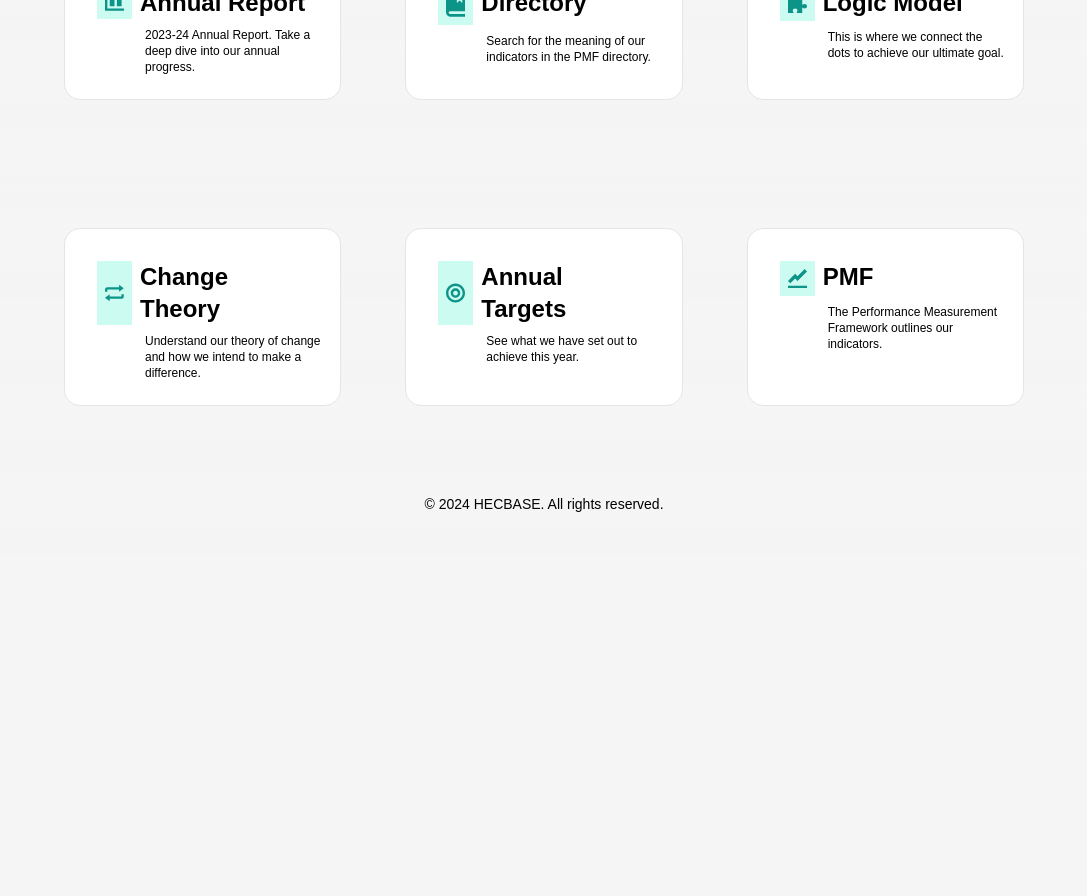
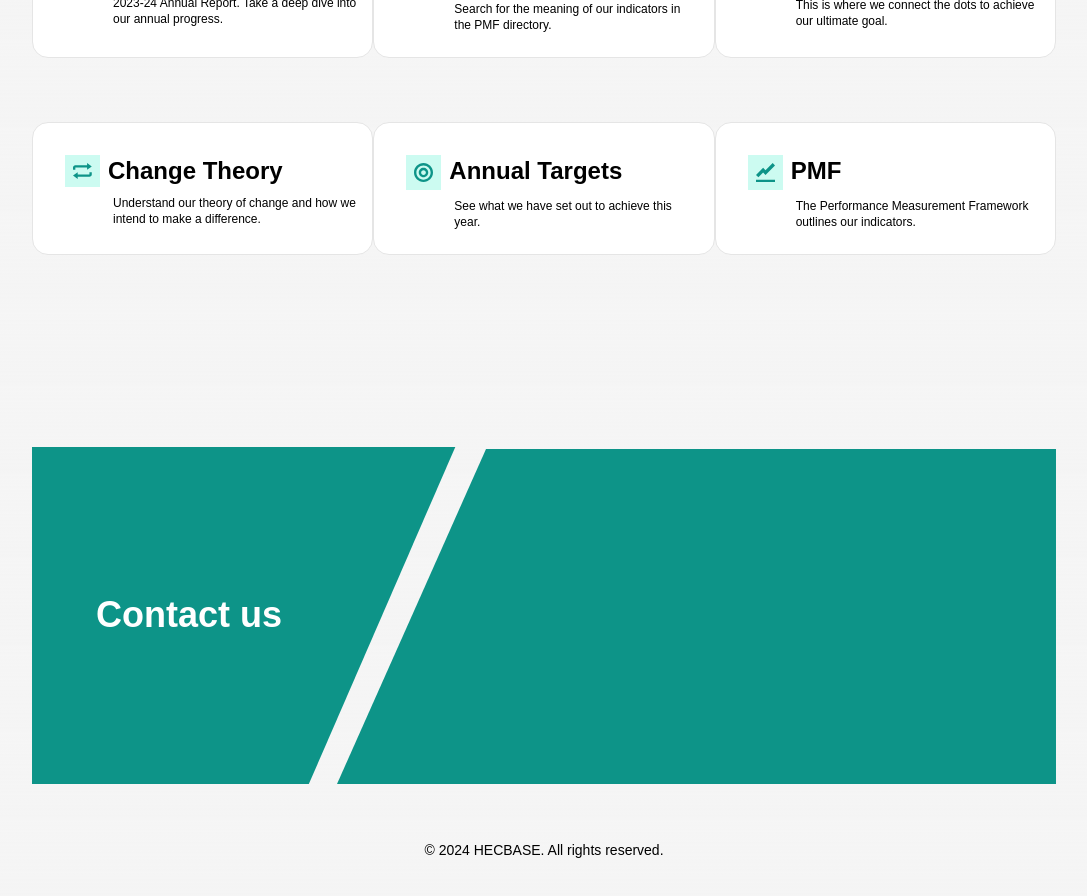
Before and after one commit to rosennabs/surveysalud, a Next.js app: page / in a window 1280 px wide. Shown: the part 1040-1936 px from the top of the page, without its empty margins (96-1183 px from the left). Before the commit the page ends 1610 px from the top, so only its background shows below. Built offline with nearby package versions, Linux system fonts and the light colour scheme.

Commit message:
Build contact us section. Update styling on resource hub

```diff
--- a/src/app/page.tsx
+++ b/src/app/page.tsx
@@ -1,100 +1,161 @@
-'use client'
+"use client";
 
-import React, {useState} from 'react';
-import Link from 'next/link';
-import { useFormContext } from '../contexts/FormContext';
+import React, { useState } from "react";
+import Link from "next/link";
+import { useFormContext } from "../contexts/FormContext";
 
-const resourceCard = "flex flex-grow flex-col bg-white cursor-pointer border rounded-2xl border-neutral-200 w-full m-8 p-4";
-const activeResourceCard = "flex flex-grow flex-col bg-gradient-to-b from-primary-start to-primary-end text-white shadow-2xl border border-neutral-300 rounded-2xl w-full m-8 p-4";
+const resourceCard =
+  "flex flex-col bg-white cursor-pointer border rounded-2xl border-neutral-200 w-[350px] p-4";
+const activeResourceCard =
+  "flex flex-col bg-gradient-to-b from-primary-start to-primary-end text-white shadow-2xl border border-neutral-300 rounded-2xl w-[350px] p-4";
 const h5 = "text-2xl montserrat-semibold";
-const text = 'ml-16 -mt-2 mb-2 text-xs';
-const titleContainer = 'flex flex-row space-x-2 m-4';
+const text = "ml-16 -mt-2 mb-2 text-xs";
+const titleContainer = "flex flex-row space-x-2 m-4";
 const image = "bg-teal-100 p-2 w-[35px]";
 
-
 export default function Home() {
-
   const {
     baseButtonClassName,
     activeButtonClassName,
     activeButton,
-    handleButtonClick } = useFormContext();
+    handleButtonClick,
+  } = useFormContext();
 
   const [resourceClicked, setResourceClicked] = useState(null);
 
-  const handleResourceClick = (title : string) => {
+  const handleResourceClick = (title: string) => {
     setResourceClicked(title);
-  }
-
+  };
 
   return (
-    <div className='flex flex-col items-center'>
+    <div className="flex flex-col">
 
-    <div className='relative flex'>
+      {/* Section: PMF */}
+
+      <section className="relative flex">
         <div className="relative flex flex-col my-24 w-2/3 z-10">
+          <h1 className="text-5xl text-black pb-8">
+            PERFORMANCE MEASUREMENT & EVALUATION{" "}
+          </h1>
+          <p className="pb-8">
+            {" "}
+            Performance measurement and evaluation are critical components of
+            our success. By integrating both performance measurement and
+            evaluation, we can gain valuable insights into how well we are
+            achieving our objectives and make informed decisions. Click the
+            button to learn how you can contribute towards our success as an
+            organization.
+          </p>
 
-        <h1 className="text-5xl text-black pb-8">PERFORMANCE MEASUREMENT & EVALUATION </h1>
-        <p className='pb-8'> Performance measurement and evaluation are critical components of our success. By integrating both performance measurement and evaluation, we can gain valuable insights into how well we are achieving our objectives and make informed decisions. Click the button to learn how you can contribute towards our success as an organization.</p>
-
-        <Link href='/learn-more'>
-          <button onClick={() => handleButtonClick('learn more')} className={activeButton === 'learn more' ? activeButtonClassName : baseButtonClassName}>
+          <Link href="/learn-more">
+            <button
+              onClick={() => handleButtonClick("learn more")}
+              className={
+                activeButton === "learn more"
+                  ? activeButtonClassName
+                  : baseButtonClassName
+              }
+            >
               Learn more
             </button>
           </Link>
-
         </div>
 
-      <div className='absolute top-0 right-0 w-2/3 z-0'>
-        <img className="ml-10" src='/Image.png' alt="Graphical background image" />
+        <div className="absolute top-0 right-0 w-2/3 z-0">
+          <img
+            className="ml-10"
+            src="/Image.png"
+            alt="Graphical background image"
+          />
+        </div>
+      </section>
 
-      </div>
 
-    </div>
+      {/* Section: Resource Hub */}
+
+      <section className="flex flex-col items-center">
 
         <h1 className="text-5xl text-black mt-48 pb-8 z-10">RESOURCE HUB</h1>
 
         <div className="flex flex-row justify-between text-black w-full z-10 mt-16">
-        <div onClick={() => handleResourceClick("Annual Report")} className={resourceClicked === "Annual Report" ? activeResourceCard : resourceCard}>
+          <div
+            onClick={() => handleResourceClick("Annual Report")}
+            className={
+              resourceClicked === "Annual Report"
+                ? activeResourceCard
+                : resourceCard
+            }
+          >
             <div className={titleContainer}>
-            <img className={image} src="/bar chart.svg" alt="a bar chart"/>
+              <img className={image} src="/bar chart.svg" alt="a bar chart" />
               <h1 className={h5}>Annual Report</h1>
             </div>
 
-          <p className={text}>2023-24 Annual Report. Take a deep dive into our annual progress.</p>
+            <p className={text}>
+              2023-24 Annual Report. Take a deep dive into our annual progress.
+            </p>
           </div>
 
-
-        <div onClick={() => handleResourceClick("Directory")} className={resourceClicked === "Directory" ? activeResourceCard : resourceCard}>
+          <div
+            onClick={() => handleResourceClick("Directory")}
+            className={
+              resourceClicked === "Directory" ? activeResourceCard : resourceCard
+            }
+          >
             <div className={titleContainer}>
               <img className={image} src="/book.svg" alt="a book" />
               <h1 className={h5}>Directory</h1>
             </div>
-          <p className={text}>Search for the meaning of our indicators in the PMF directory.</p>
+            <p className={text}>
+              Search for the meaning of our indicators in the PMF directory.
+            </p>
           </div>
 
-
-        <div onClick={() => handleResourceClick("Logic Model")} className={resourceClicked === "Logic Model" ? activeResourceCard : resourceCard}>
+          <div
+            onClick={() => handleResourceClick("Logic Model")}
+            className={
+              resourceClicked === "Logic Model"
+                ? activeResourceCard
+                : resourceCard
+            }
+          >
             <div className={titleContainer}>
               <img className={image} src="/puzzle.svg" alt="a puzzle" />
               <h1 className={h5}>Logic Model</h1>
             </div>
-          <p className={text}>This is where we connect the dots to achieve our ultimate goal.</p>
+            <p className={text}>
+              This is where we connect the dots to achieve our ultimate goal.
+            </p>
+          </div>
         </div>
 
-      </div>
-
-
         <div className="flex flex-row justify-between w-full z-10 mt-16">
-        <div onClick={() => handleResourceClick("Change Theory")} className={resourceClicked === "Change Theory" ? activeResourceCard : resourceCard}>
+          <div
+            onClick={() => handleResourceClick("Change Theory")}
+            className={
+              resourceClicked === "Change Theory"
+                ? activeResourceCard
+                : resourceCard
+            }
+          >
             <div className={titleContainer}>
               <img className={image} src="/loop.svg" alt="a loop" />
               <h1 className={h5}>Change Theory</h1>
             </div>
-          <p className={text}>Understand our theory of change and how we intend to make a difference.</p>
+            <p className={text}>
+              Understand our theory of change and how we intend to make a
+              difference.
+            </p>
           </div>
 
-
-        <div onClick={() => handleResourceClick("Annual Targets")} className={resourceClicked === "Annual Targets" ? activeResourceCard : resourceCard}>
+          <div
+            onClick={() => handleResourceClick("Annual Targets")}
+            className={
+              resourceClicked === "Annual Targets"
+                ? activeResourceCard
+                : resourceCard
+            }
+          >
             <div className={titleContainer}>
               <img className={image} src="/target.svg" alt="round target" />
               <h1 className={h5}>Annual Targets</h1>
@@ -102,20 +163,34 @@ export default function Home() {
             <p className={text}>See what we have set out to achieve this year.</p>
           </div>
 
-
-        <div onClick={() => handleResourceClick("PMF")} className={resourceClicked === "PMF" ? activeResourceCard : resourceCard}>
+          <div
+            onClick={() => handleResourceClick("PMF")}
+            className={
+              resourceClicked === "PMF" ? activeResourceCard : resourceCard
+            }
+          >
             <div className={titleContainer}>
               <img className={image} src="/graph.svg" alt="a line graph" />
               <h1 className={h5}>PMF</h1>
             </div>
-          <p className={text}>The Performance Measurement Framework outlines our indicators.</p>
+            <p className={text}>
+              The Performance Measurement Framework outlines our indicators.
+            </p>
+          </div>
+        </div>
+      </section>
+
+      <section className="mt-48 relative">
+        <div className="relative">
+          <img className="w-full" src="/contact.svg" alt="a trapezium"/>
         </div>
 
+        <div className="absolute inset-0 flex items-center ml-16 text-4xl text-white montserrat-semibold z-10">
+          <p>Contact us</p>
         </div>
+      </section>
+
 
     </div>
-
-
-
   );
 }
```
Also changed, not shown: public/contact.svg (added). Lines whose indentation alone changed are shown as unchanged.
